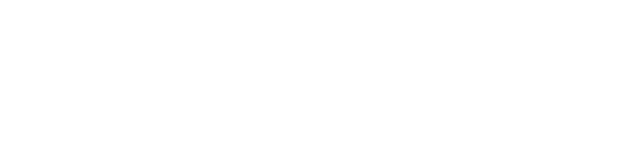
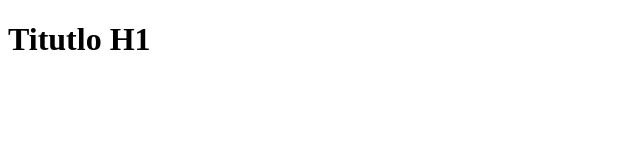
Before and after one commit to facu-es/Entrega_0_Grupal_JaP, a plain HTML site: page index.html in a window 1280 px wide. Shown: the whole page, without its empty margins (0-640 px from the left). Drawn offline with Linux system fonts and the light colour scheme.

Commit message:
Cambio Facu

```diff
--- a/index.html
+++ b/index.html
@@ -7,6 +7,6 @@
     <title>Document</title>
 </head>
 <body>
-
+    <h1>Titutlo H1</h1>
 </body>
 </html>
```
